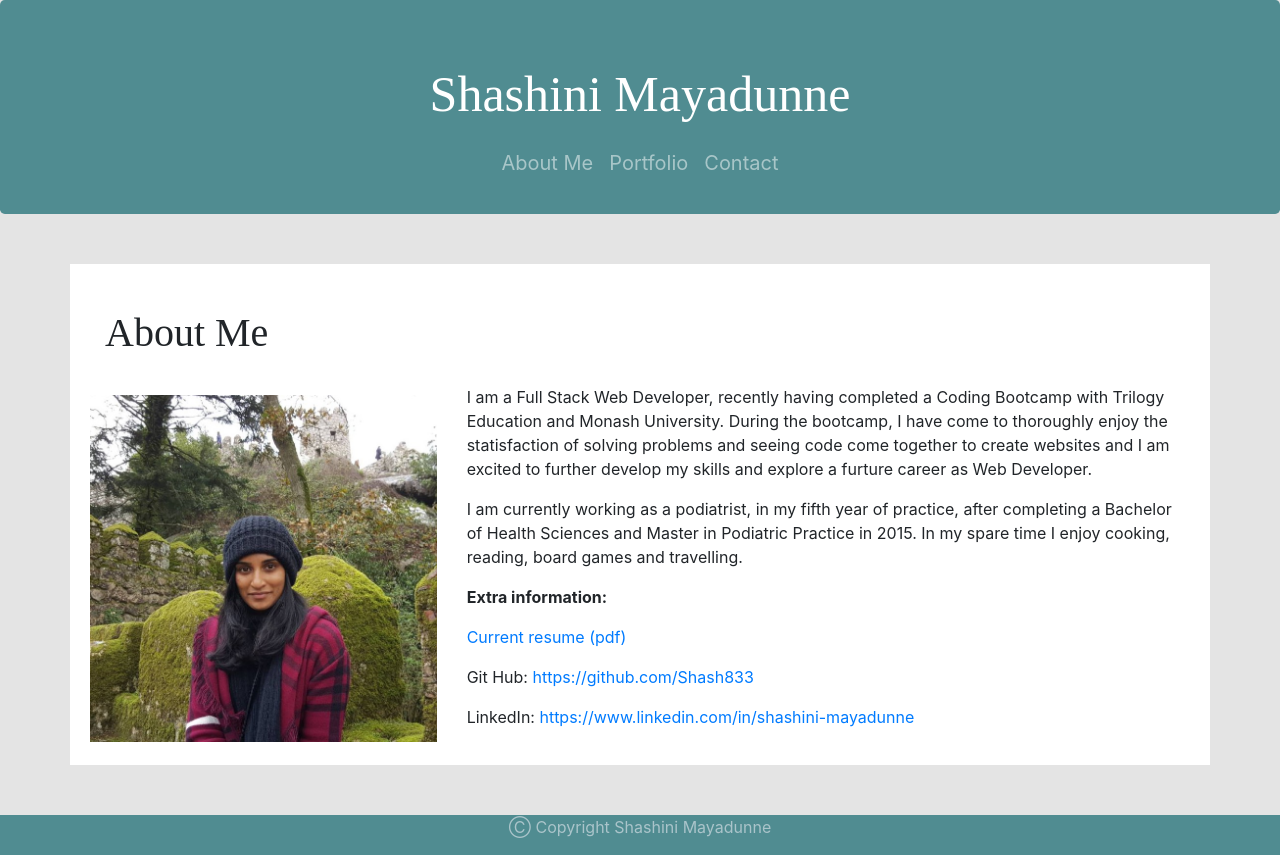
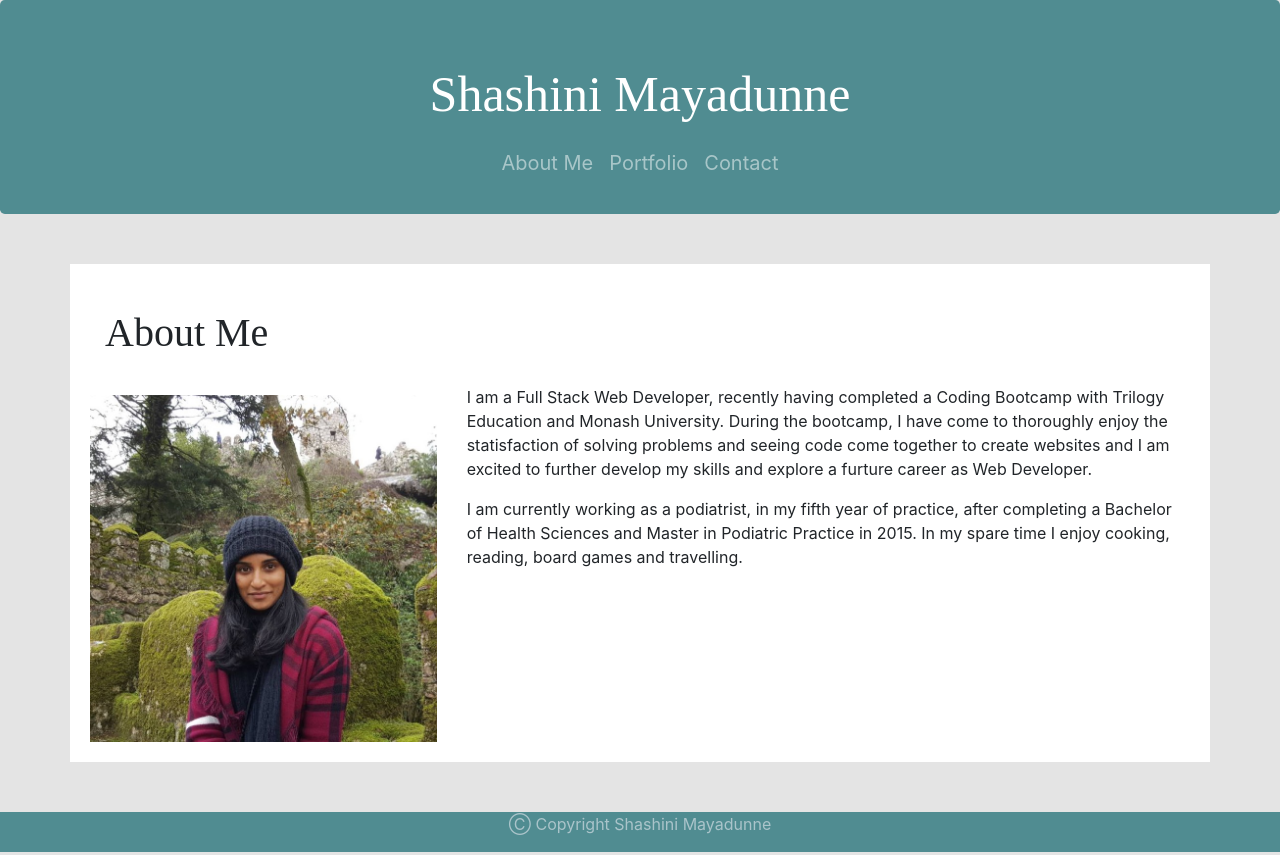
Before and after one commit to Shash833/react-portfolio, a React (Create React App) app: page / in a window 1280 px wide. Built offline with nearby package versions, Linux system fonts and the light colour scheme; a web font is replaced by a local one.

Commit message:
Update about.js

```diff
--- a/src/pages/about.js
+++ b/src/pages/about.js
@@ -26,12 +26,6 @@ function AboutMe() {
                     I am currently working as a podiatrist, in my fifth year of practice, after completing a Bachelor of Health Sciences and Master in Podiatric Practice in 2015.
                     In my spare time I enjoy cooking, reading, board games and travelling.
                 </p>
-                <p><b>Extra information:</b></p>
-                <p><a href={resume}>Current resume (pdf)</a></p>
-                <p>Git Hub: <a href="https://github.com/Shash833">https://github.com/Shash833</a> </p>
-                <p>LinkedIn: <a
-                    href="https://www.linkedin.com/in/shashini-mayadunne/">https://www.linkedin.com/in/shashini-mayadunne</a>
-                </p>
             </Column>
         </Row>
     </Container>
```
